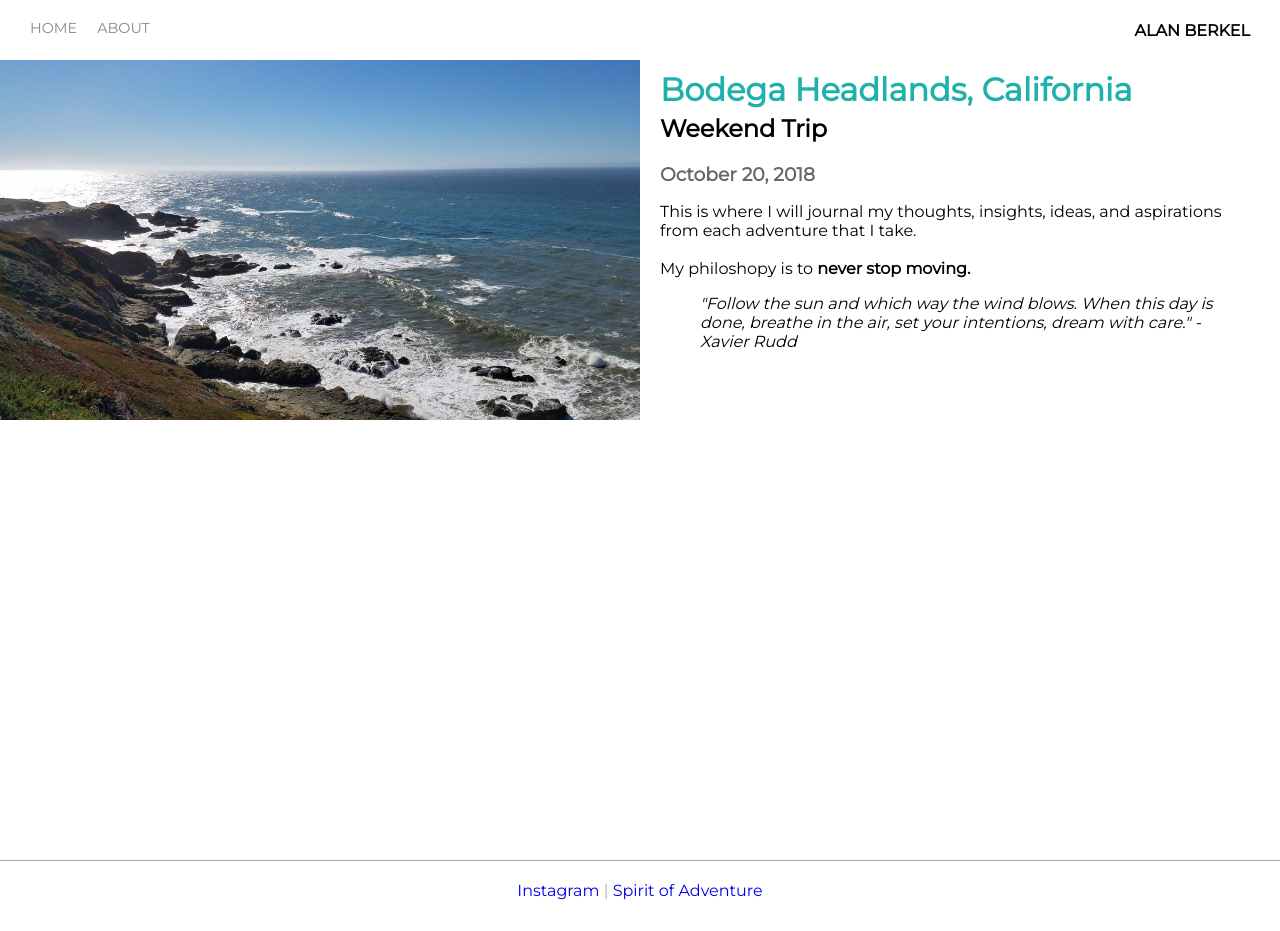
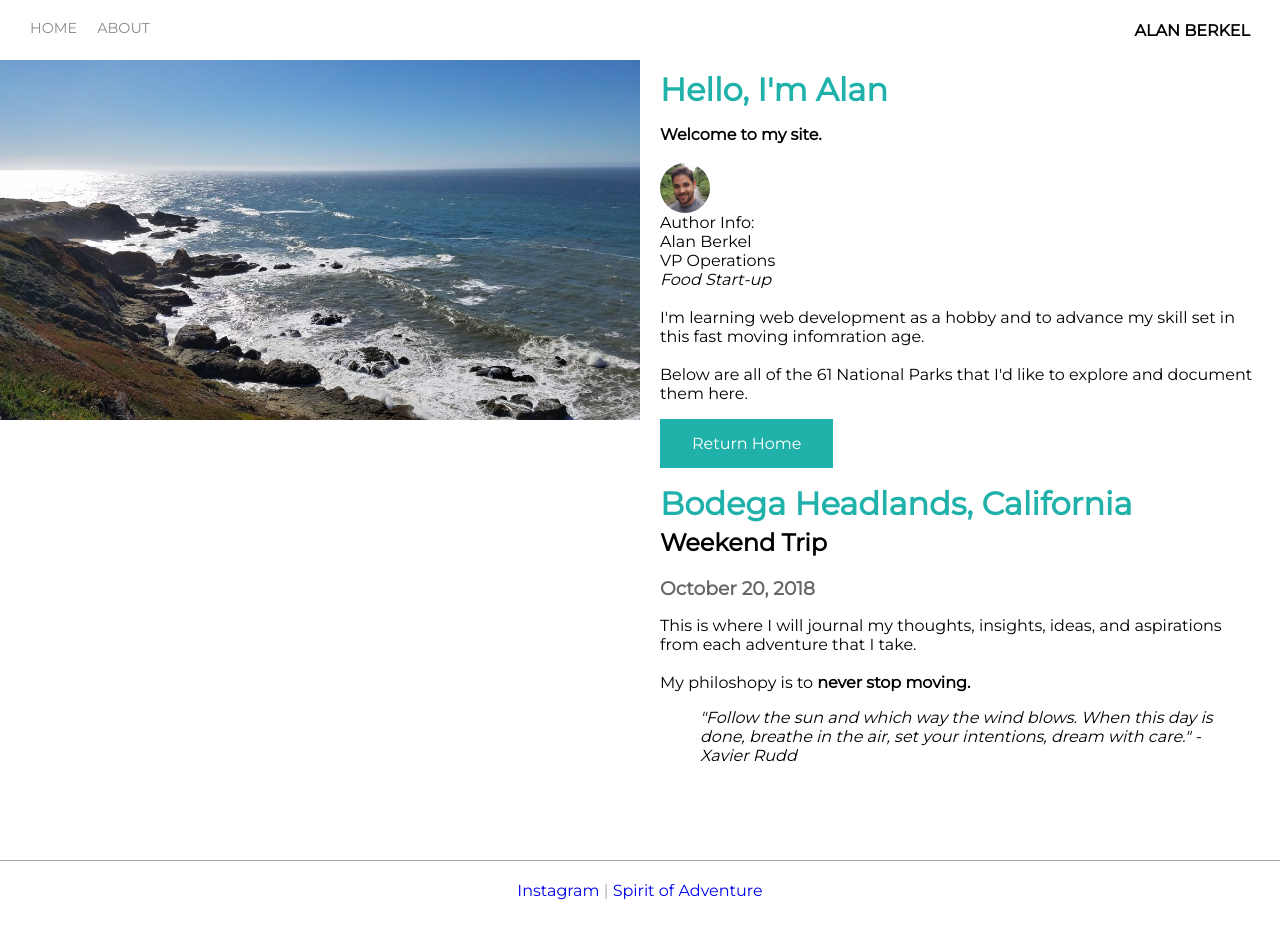
Before and after one commit to alanberkel/Udacity-Travel-Blog, a plain HTML site: page bodega-headlands.html in a window 1280 px wide. Drawn offline with Linux system fonts and the light colour scheme.

Commit message:
Added about to every blog page

```diff
--- a/bodega-headlands.html
+++ b/bodega-headlands.html
@@ -30,6 +30,11 @@
                     <img src="images/bodega-headlands.jpg" alt="Bodega Headlands, California">
                 </div>
                 <div class="post-content-box">
+                    <h1>Hello, I'm Alan</h1>
+                    <p><strong>Welcome to my site.</strong></br></br><img src="images/avatar.jpg" alt="Avatar" class="avatar"></br>
+                    Author Info:</br>Alan Berkel</br>VP Operations</br><em>Food Start-up</em></br> </br> I'm learning web development as a hobby and to advance my skill set in this fast moving infomration age. </br></br>Below are all of the 61 National Parks that I'd like to explore and document them here.
+                    </p>
+                    <p><a href="index.html" class="button">Return Home</a></p>
                     <h1>Bodega Headlands, California</h1>
                     <h2>Weekend Trip</h2>
                     <h3>October 20, 2018</h3>
```
Also changed, not shown: grand-canyon.html (+5 -0 lines), isla-floreana.html (+5 -0 lines), isla-santa-fe.html (+5 -0 lines), isla-seymour.html (+5 -0 lines), salt-springs-island.html (+5 -0 lines), sedona-arizona.html (+5 -0 lines), tomales-point.html (+5 -0 lines), vancouver-islands.html (+5 -0 lines).
